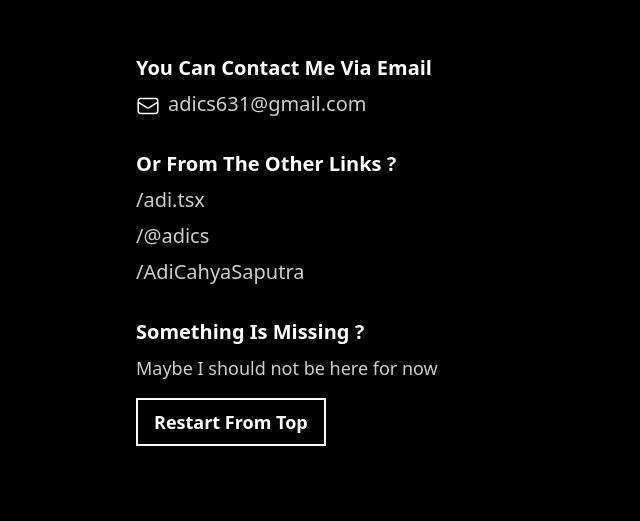
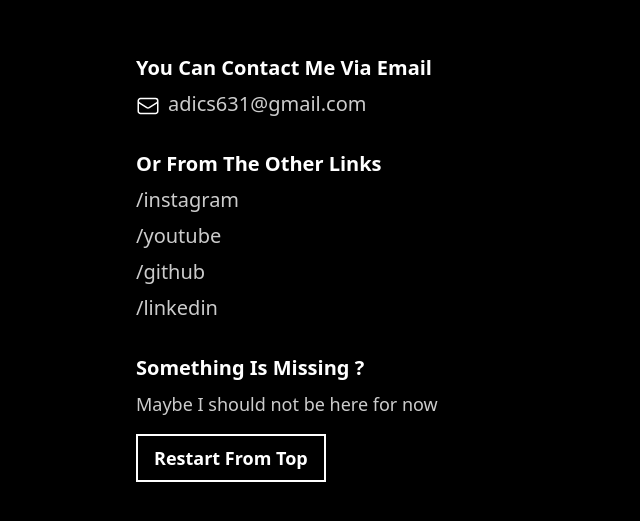
Before and after one commit to AdiCahyaSaputra/personal-website, a Next.js app: page / in a window 1280 px wide. Shown: the part 2608-3129 px from the top of the page, without its empty margins (0-640 px from the left). Built offline with nearby package versions, Linux system fonts and the light colour scheme.

Commit message:
style(FooterSection): change text link to social media name

```diff
--- a/components/section/FooterSection.tsx
+++ b/components/section/FooterSection.tsx
@@ -27,11 +27,12 @@ const FooterSection: React.FC = () => {
         </div>
 
         <div className="mt-8">
-          <h3 className="text-xl font-bold">Or From The Other Links ?</h3>
+          <h3 className="text-xl font-bold">Or From The Other Links</h3>
           <div className="flex flex-col">
-            <a href="https://www.instagram.com/adi.tsx" className="hover:underline text-xl mt-2 text-white/80">/adi.tsx</a>
-            <a href="https://www.youtube.com/@adics" className="hover:underline text-xl mt-2 text-white/80">/@adics</a>
-            <a href="https://github.com/AdiCahyaSaputra" className="hover:underline text-xl mt-2 text-white/80">/AdiCahyaSaputra</a>
+            <a href="https://www.instagram.com/adi.tsx" className="hover:underline text-xl mt-2 text-white/80">/instagram</a>
+            <a href="https://www.youtube.com/@adics" className="hover:underline text-xl mt-2 text-white/80">/youtube</a>
+            <a href="https://github.com/AdiCahyaSaputra" className="hover:underline text-xl mt-2 text-white/80">/github</a>
+            <a href="https://www.linkedin.com/in/adi-cahya-saputra-746a8423b" className="hover:underline text-xl mt-2 text-white/80">/linkedin</a>
           </div>
         </div>
 
```
